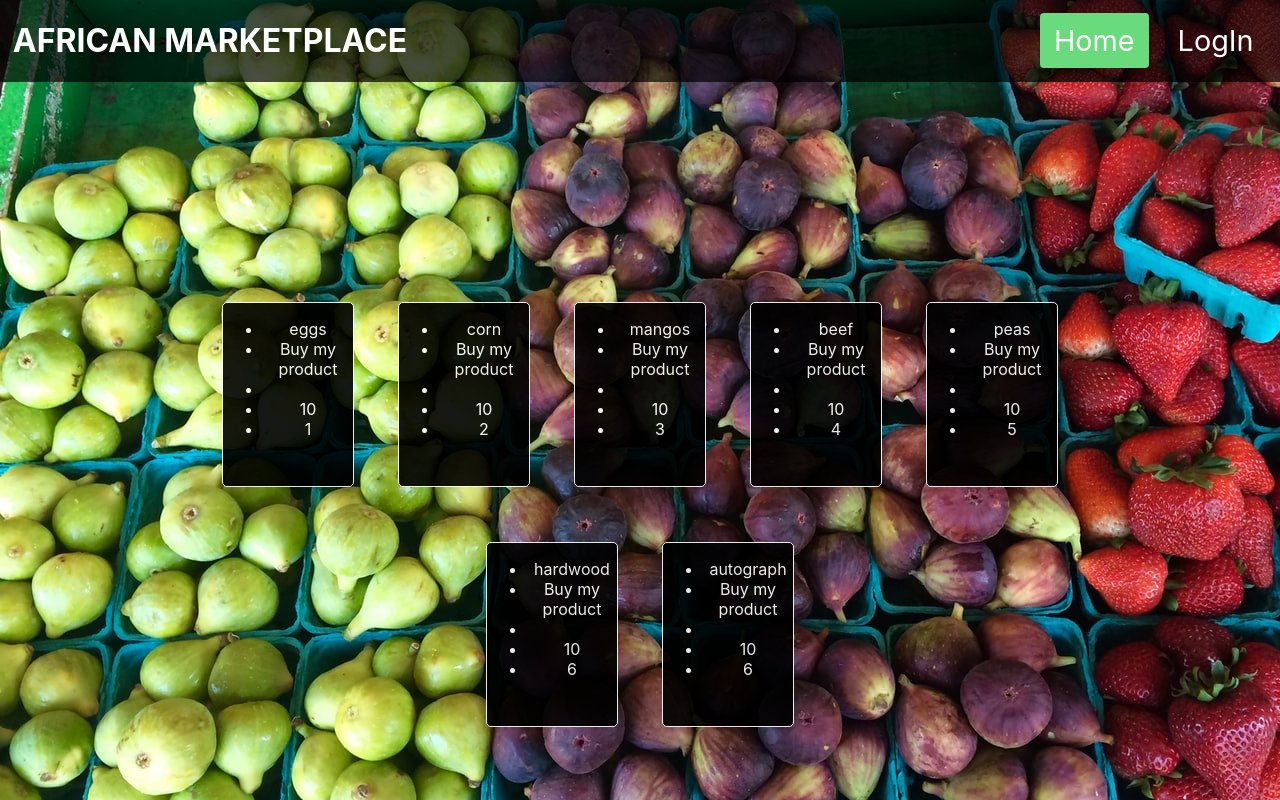
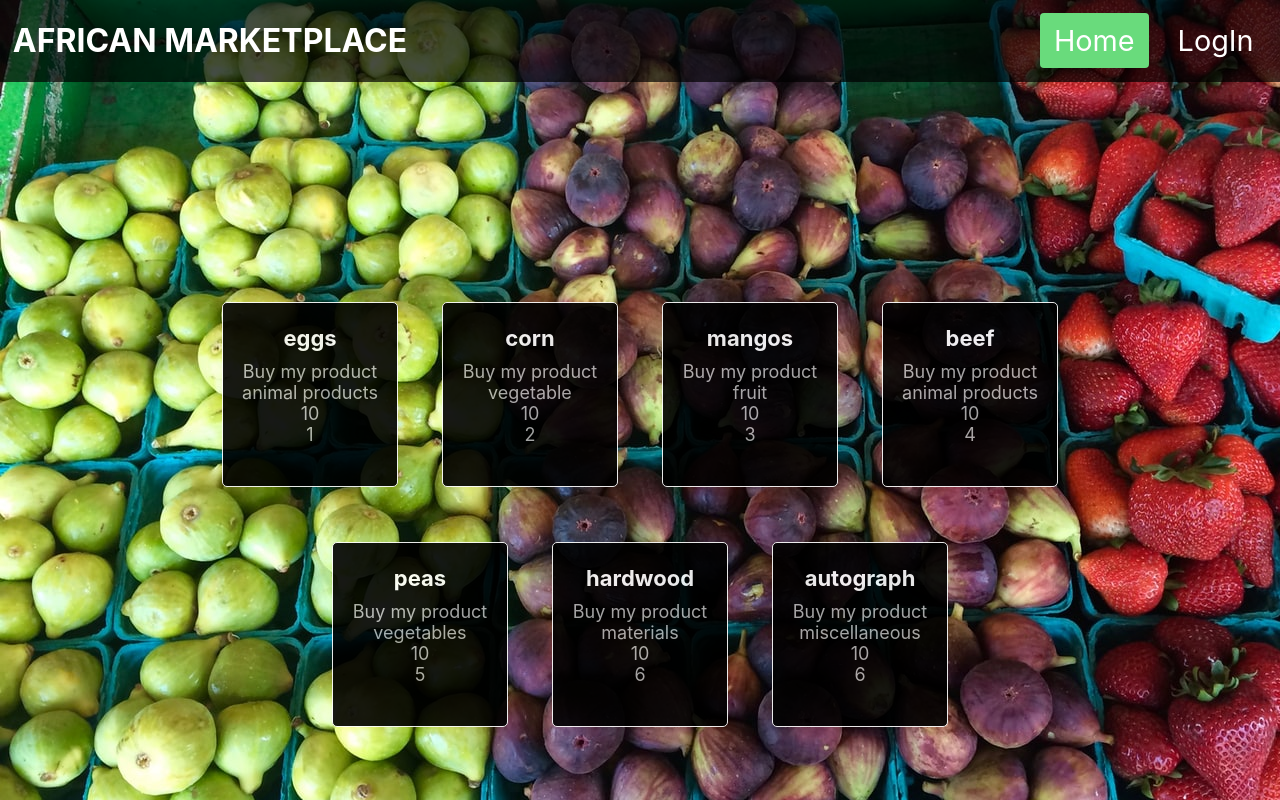
Before and after one commit to Marketplace-9-BuildWeek/FrontEnd, a React (Create React App) app in the folder african-marketplace/: page / in a window 1280 px wide. Shown: the top 800 px of the page. Built offline with nearby package versions, Linux system fonts and the light colour scheme.

Commit message:
improved readability of item list in the content

```diff
--- a/african-marketplace/src/Content/Content.css
+++ b/african-marketplace/src/Content/Content.css
@@ -1,5 +1,5 @@
 .box {
-  width: 15%;
+  width: 20%;
   height: 185px;
   background-color: black;
   display: inline-block;
@@ -7,6 +7,8 @@
   opacity: 0.9;
   border-radius: 5px;
   border: 1px solid white;
+  font-size: 18px;
+  color: rgba(255, 255, 255, 0.7);
 }
 .wrapper {
   padding: 200px;
--- a/african-marketplace/src/Content/Content.js
+++ b/african-marketplace/src/Content/Content.js
@@ -17,12 +17,13 @@ const Content = (props) => {
         return (
           <div key={item.listing_id} className="box">
             <Item
-              listing_id={item.listing_id}
-              name={item.name}
-              item={item}
-              location_id={item.location_id}
-              price={item.price}
-              description={item.description}
+              {...item}
+              // listing_id={item.listing_id}
+              // name={item.name}
+              // category={item.category}
+              // location_id={item.location_id}
+              // price={item.price}
+              // description={item.description}
             />
           </div>
         );
--- a/african-marketplace/src/Item/Item.js
+++ b/african-marketplace/src/Item/Item.js
@@ -6,13 +6,15 @@ const Item = (props) => {
   //   console.log(props);
 
   return (
-    <ul>
-      <li>{name}</li>
-      <li>{description}</li>
-      <li>{category}</li>
-      <li>{price}</li>
-      <li>{location_id}</li>
-    </ul>
+    <div>
+      <h3 style={{ fontSize: "22px", marginBottom: "10px", color: "white" }}>
+        {name}
+      </h3>
+      <div>{description}</div>
+      <div>{category}</div>
+      <div>{price}</div>
+      <div>{location_id}</div>
+    </div>
   );
 };
 export default Item;
```
